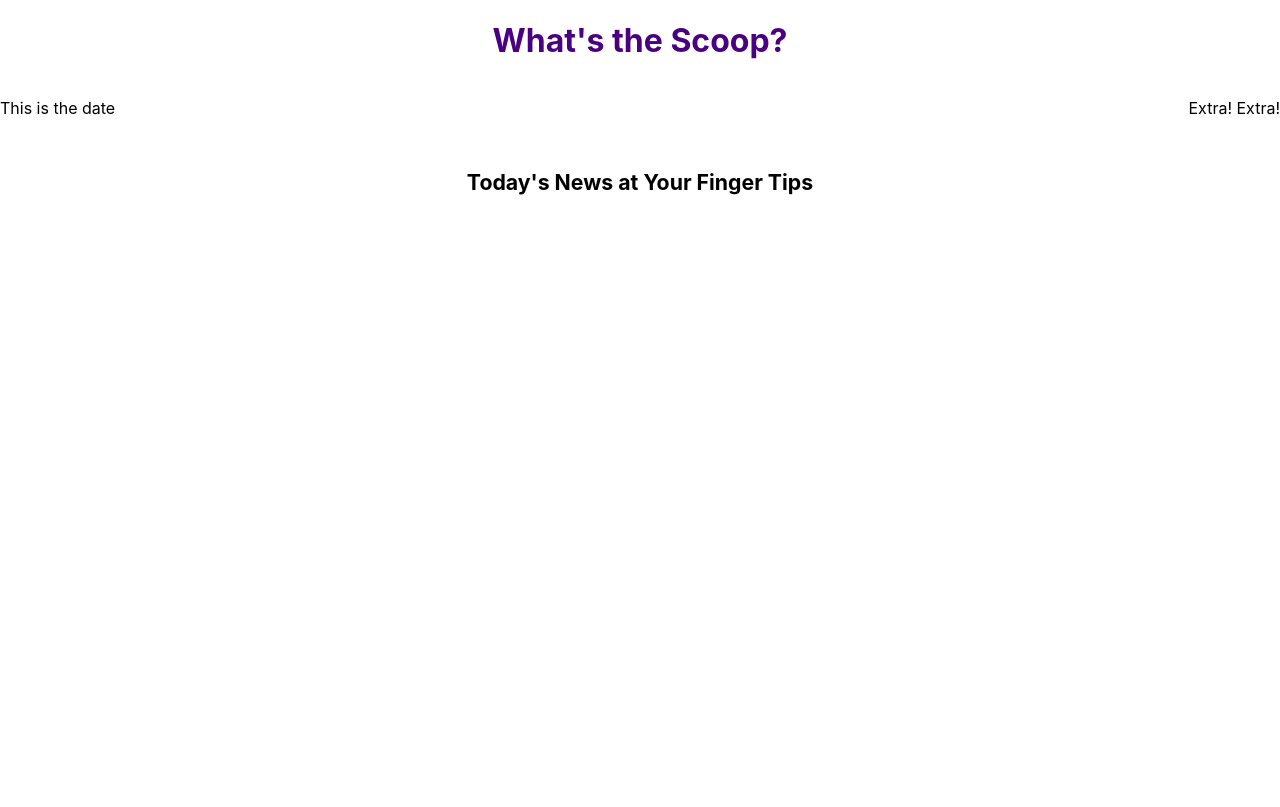
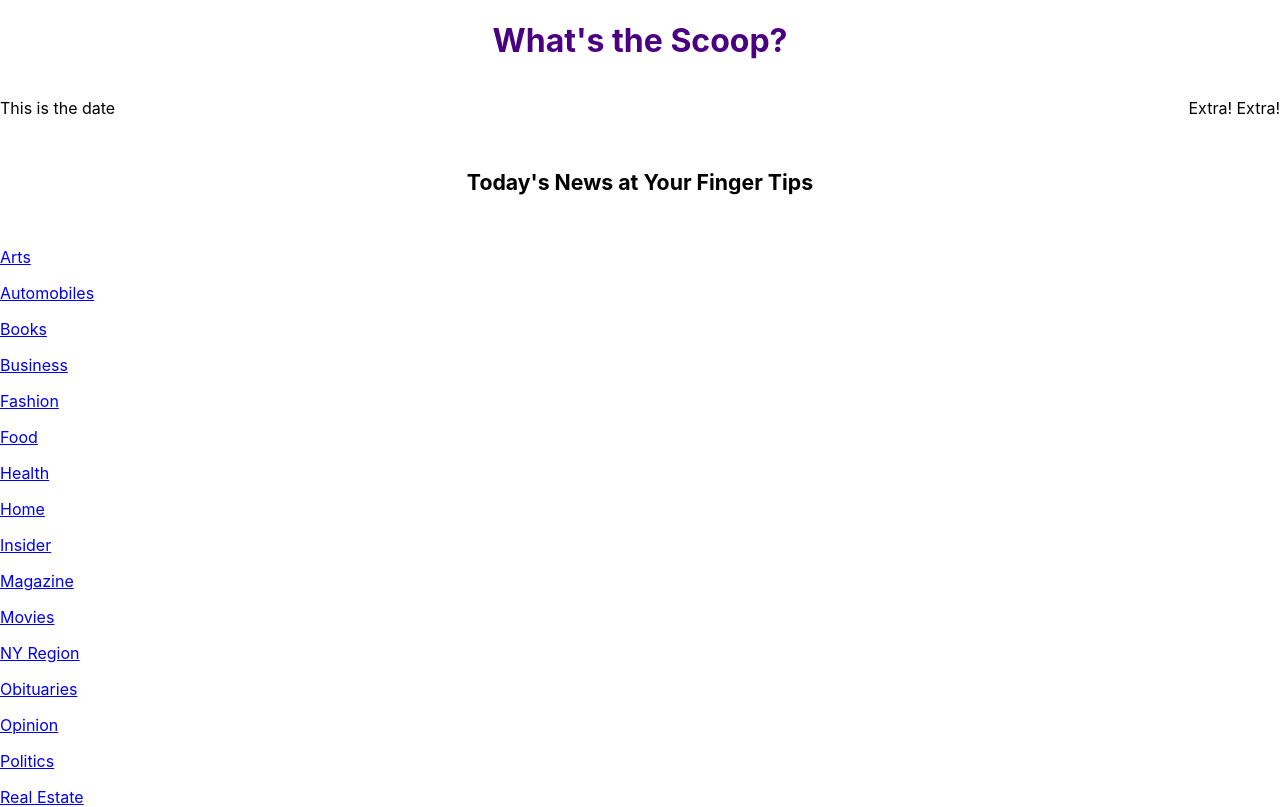
Before and after one commit to cieragrace/whats-the-scoop, a React (Create React App) app: page / in a window 1280 px wide. Shown: the top 807 px of the page. Built offline with nearby package versions, Linux system fonts and the light colour scheme.

Commit message:
Display categories

```diff
--- a/src/components/App/App.js
+++ b/src/components/App/App.js
@@ -3,10 +3,15 @@ import Home from '../Home/Home'
 import CategoryGrid from '../CategoryGrid/CategoryGrid'
 
 const App = () => {
+const categories = ["Arts", "Automobiles", "Books", "Business", "Fashion", "Food",
+                  "Health", "Home", "Insider", "Magazine", "Movies", "NY Region",
+                  "Obituaries", "Opinion", "Politics", "Real Estate", "Science",
+                  "Sports", "Sunday Review", "Technology", "Theater", "T-Magazine",
+                  "Travel", "Upshot", "US", "World"]
   return (
     <div className='app-container'>
       <Home  />
-      <CategoryGrid />
+      <CategoryGrid categories={categories}/>
     </div>
   )
 }
--- a/src/components/CategoryCard/CategoryCard.js
+++ b/src/components/CategoryCard/CategoryCard.js
@@ -1,12 +1,13 @@
 import './CategoryCard.css'
+import { Link } from 'react-router-dom'
 
-const CategoryCard = () => {
+const CategoryCard = ({category}) => {
 
   return (
-    <div className='cat-card-link'>
+    <Link to= '/' className='cat-card-link'>
       <div className='cat-card-img'></div>
-      <p>category</p>
-    </div>
+      <p>{`${category}`}</p>
+    </Link>
   )
 }
 
--- a/src/components/CategoryGrid/CategoryGrid.js
+++ b/src/components/CategoryGrid/CategoryGrid.js
@@ -1,23 +1,21 @@
 import './CategoryGrid.css'
 import CategoryCard from '../CategoryCard/CategoryCard'
 
-const CategoryGrid = () => {
-const categories = ["Arts", "Automobiles", "Books", "Business", "Fashion", "Food",
-                    "Health", "Home", "Insider", "Magazine", "Movies", "NY Region",
-                    "Obituaries", "Opinion", "Politics", "Real Estate", "Science",
-                    "Sports", "Sunday Review", "Technology", "Theater", "T-Magazine",
-                    "Travel", "Upshot", "US", "World"]
+const CategoryGrid = ({categories}) => {
 
-const catCard = () => {
-    const makeCard = categories.map(category => {
+const catCard = categories.map((category, index) => {
       return(
-        <CategoryCard />
+        <CategoryCard
+        key={index}
+        id={index}
+        category={category}
+        />
       )
     })
-}
+
   return(
-    <section>
-      { catCard }
+    <section className='grid-container'>
+      {catCard}
     </section>
   )
 }
--- a/src/index.js
+++ b/src/index.js
@@ -2,11 +2,12 @@ import React from 'react';
 import ReactDOM from 'react-dom/client';
 import './index.css';
 import App from './components/App/App'
+import { BrowserRouter } from 'react-router-dom';
 
 
 const root = ReactDOM.createRoot(document.getElementById('root'));
 root.render(
-  <React.StrictMode>
+  <BrowserRouter>
     <App />
-  </React.StrictMode>
+  </BrowserRouter>
 );
```
